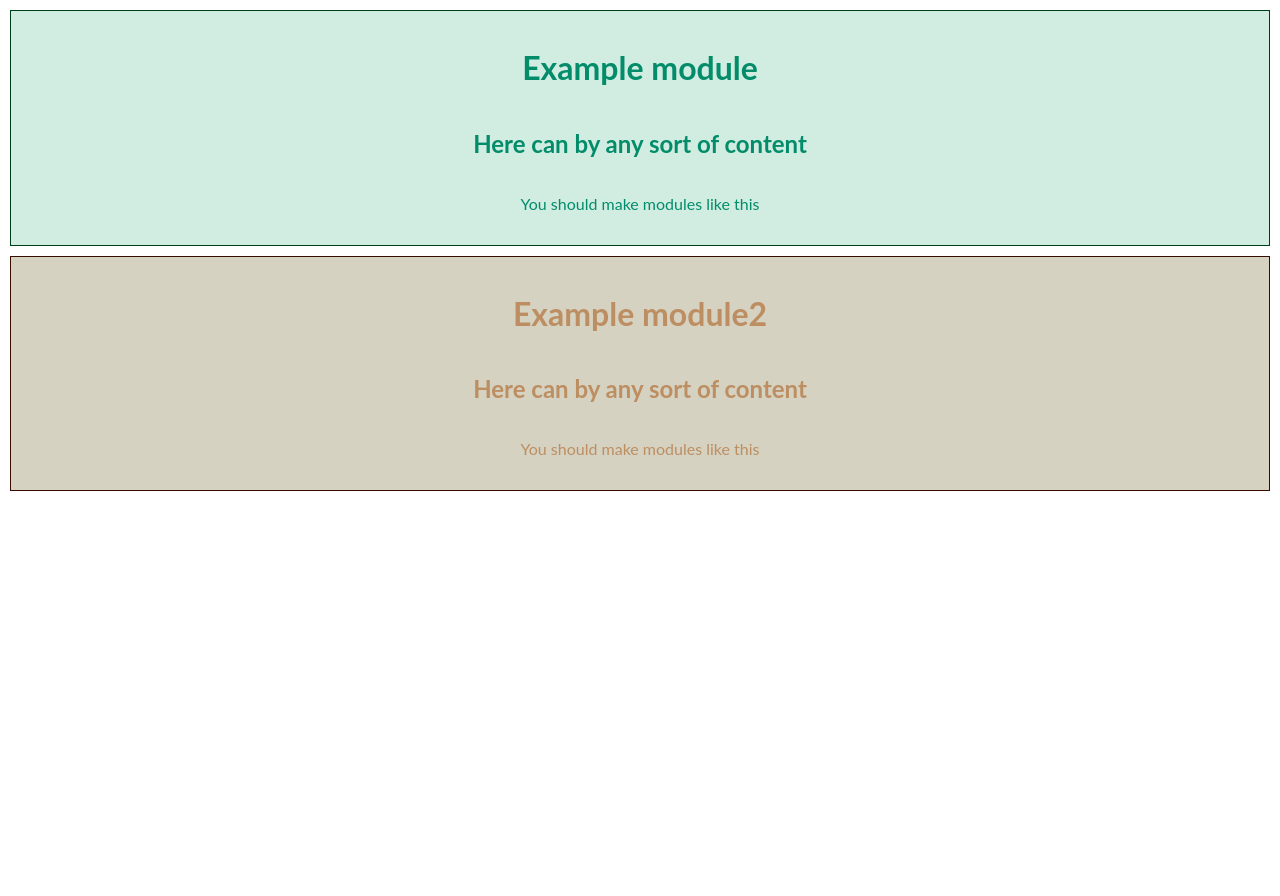
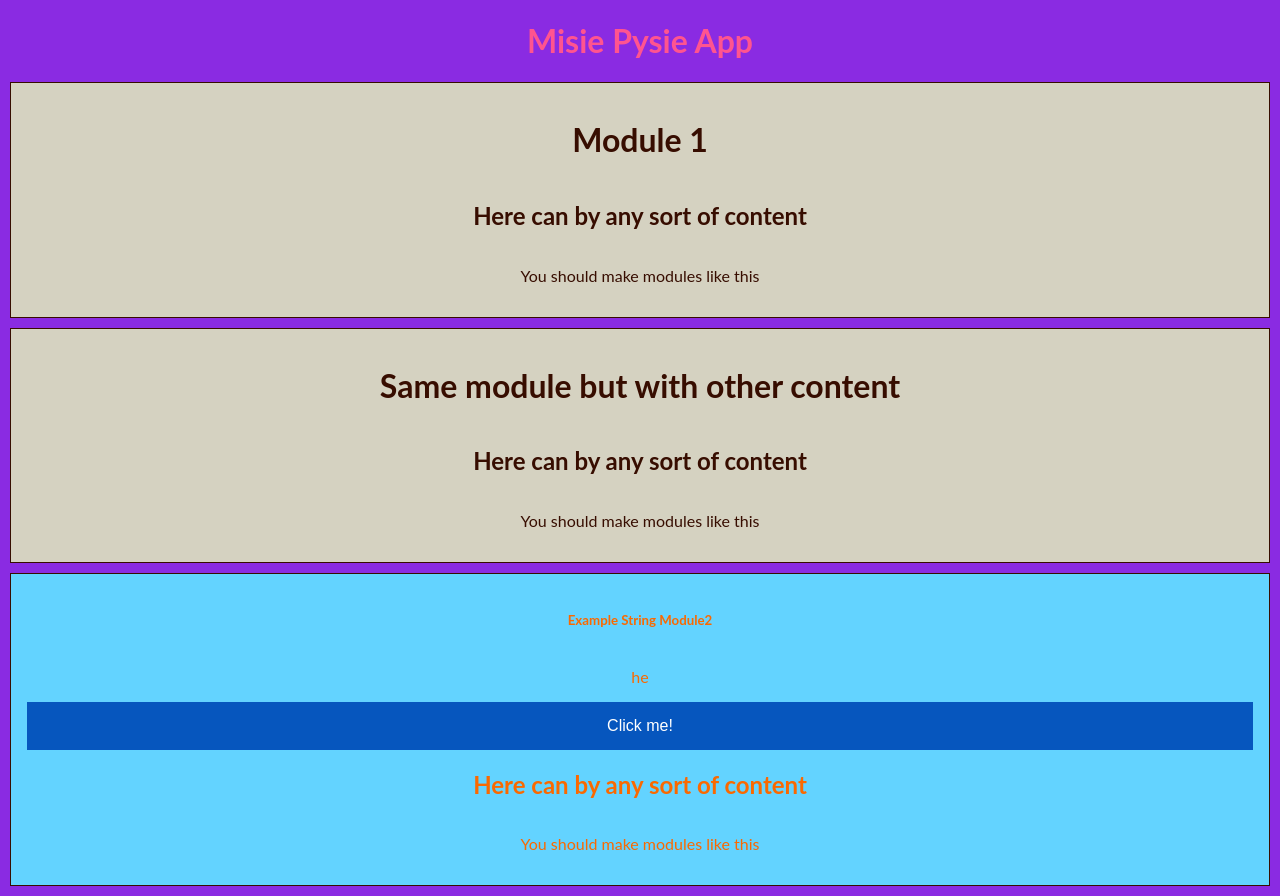
Before and after one commit to misiePysie/graph-fe-app, a website built with webpack: page src/index.html in a window 1280 px wide. Before the commit the page ends 800 px from the top, so only its background shows below. Built offline with nearby package versions, Linux system fonts and the light colour scheme.

Commit message:
created new concept of project framework

```diff
--- a/src/css/style.css
+++ b/src/css/style.css
@@ -4,24 +4,13 @@ body{
     padding:0;
 }
 
-#example-module{
-    margin:10px;
-    padding: 16px;
-    display:flex;
+#app{
+    position: absolute;
+    min-width:100%;
+    min-height:100%;
+    margin: 0;
+    padding:0;
+    background-color: blueviolet;
+    color:#FF548F;
     text-align: center;
-    flex-direction: column;
-    color: #028C6A;
-    border: 1px solid #003E19;
-    background-color: #d1ede1;
 }
-
-#example-module2{
-    margin:10px;
-    padding: 16px;
-    display:flex;
-    text-align: center;
-    flex-direction: column;
-    color: #BD8E62;
-    border: 1px solid #370D00;
-    background-color: #D5D2C1;
-}
--- a/src/index.html
+++ b/src/index.html
@@ -9,6 +9,6 @@
   </head>
 
   <body>
-    <div id="app"></div>
+    <div id="root"></div>
   </body>
 </html>
--- a/src/index.js
+++ b/src/index.js
@@ -1,7 +1,17 @@
 import * as css from './css/style.css'; // import global styles
-import exampleModule from './modules/exampleModule';
-import exampleModule2 from './modules/exampleModule2';
-const app = document.getElementById("app");
+import exampleStringModule from './modules/exampleStringModule/exampleStringModule';
+import exampleStringModule2, {exampleStringModuleScript2} from './modules/exampleStringModule2/exampleStringModule2';
+const app = document.getElementById("root");
 
-app.appendChild(exampleModule);
-app.appendChild(exampleModule2);
+// define modules UI
+app.innerHTML = `
+<div id="app">
+<h1> Misie Pysie App</h1>
+    ${exampleStringModule('example-string-module','Module 1')}  <!-- You can reuse modules any time for UI purpose, can pass content of module, ids, itp.-->
+    ${exampleStringModule('example-string-module-copy', 'Same module but with other content')}
+    ${exampleStringModule2('example-string-module2', 'Example String Module2')}
+</div>
+`
+
+// define modules Logic
+exampleStringModuleScript2();
--- a/src/modules/exampleModule.js
+++ /dev/null
@@ -1,10 +0,0 @@
-const exampleModule = document.createElement('div');
-
-exampleModule.innerHTML = `
-<div id="example-module">
-    <h1> Example module </h1>
-    <h2> Here can by any sort of content </h2>
-    <p> You should make modules like this </p>
-</div>
-`
- export default exampleModule;
--- a/src/modules/exampleModule2.js
+++ /dev/null
@@ -1,10 +0,0 @@
-const exampleModule2 = document.createElement('div');
-
-exampleModule2.innerHTML = `
-<div id="example-module2">
-    <h1> Example module2 </h1>
-    <h2> Here can by any sort of content </h2>
-    <p> You should make modules like this </p>
-</div>
-`
- export default exampleModule2;
--- /dev/null
+++ b/src/modules/exampleStringModule/exampleStringModule.js
@@ -0,0 +1,15 @@
+import * as css from './style.css';
+
+const exampleStringModule = (id, header) => {
+    return(
+        `
+        <div id=${id} class="example-string-module-wrapper">
+            <h1>${header}</h1>
+            <h2> Here can by any sort of content </h2>
+            <p> You should make modules like this </p>
+        </div>
+           `
+    );
+}
+
+export default exampleStringModule;
--- /dev/null
+++ b/src/modules/exampleStringModule/style.css
@@ -0,0 +1,11 @@
+
+.example-string-module-wrapper{
+    margin:10px;
+    padding: 16px;
+    display:flex;
+    text-align: center;
+    flex-direction: column;
+    color: #370D00;
+    border: 1px solid #370D00;
+    background-color: #D5D2C1;
+}
--- /dev/null
+++ b/src/modules/exampleStringModule2/exampleStringModule2.js
@@ -0,0 +1,24 @@
+import * as css from './style.css';
+
+export const exampleStringModuleScript2 = () => {
+    const myButton = document.querySelector("#myButton");
+    myButton.onclick = () => {
+        alert('You clicked me :>');
+    }
+}
+
+const exampleStringModule2 = (id, header) => {
+    return(
+        `
+        <div id=${id} class="example-string-module-wrapper2">
+            <h5>${header}</h5>
+            <p>he</p>
+            <button id="myButton"> Click me! </button>
+            <h2> Here can by any sort of content </h2>
+            <p> You should make modules like this </p>
+        </div>
+           `
+    );
+}
+
+export default exampleStringModule2;
--- /dev/null
+++ b/src/modules/exampleStringModule2/style.css
@@ -0,0 +1,27 @@
+
+.example-string-module-wrapper2{
+    margin:10px;
+    padding: 16px;
+    display:flex;
+    text-align: center;
+    flex-direction: column;
+    color: #FA6900;
+    border: 1px solid #370D00;
+    background-color: #63D3FF;
+}
+
+#myButton{
+    background-color: rgb(6, 86, 190);
+    border: none;
+    color: white;
+    padding: 15px 32px;
+    text-align: center;
+    text-decoration: none;
+    display: inline-block;
+    font-size: 16px;
+}
+
+#myButton:hover{
+    background-color: rgb(42, 110, 199); /* Green */
+    cursor: pointer;
+}
```
